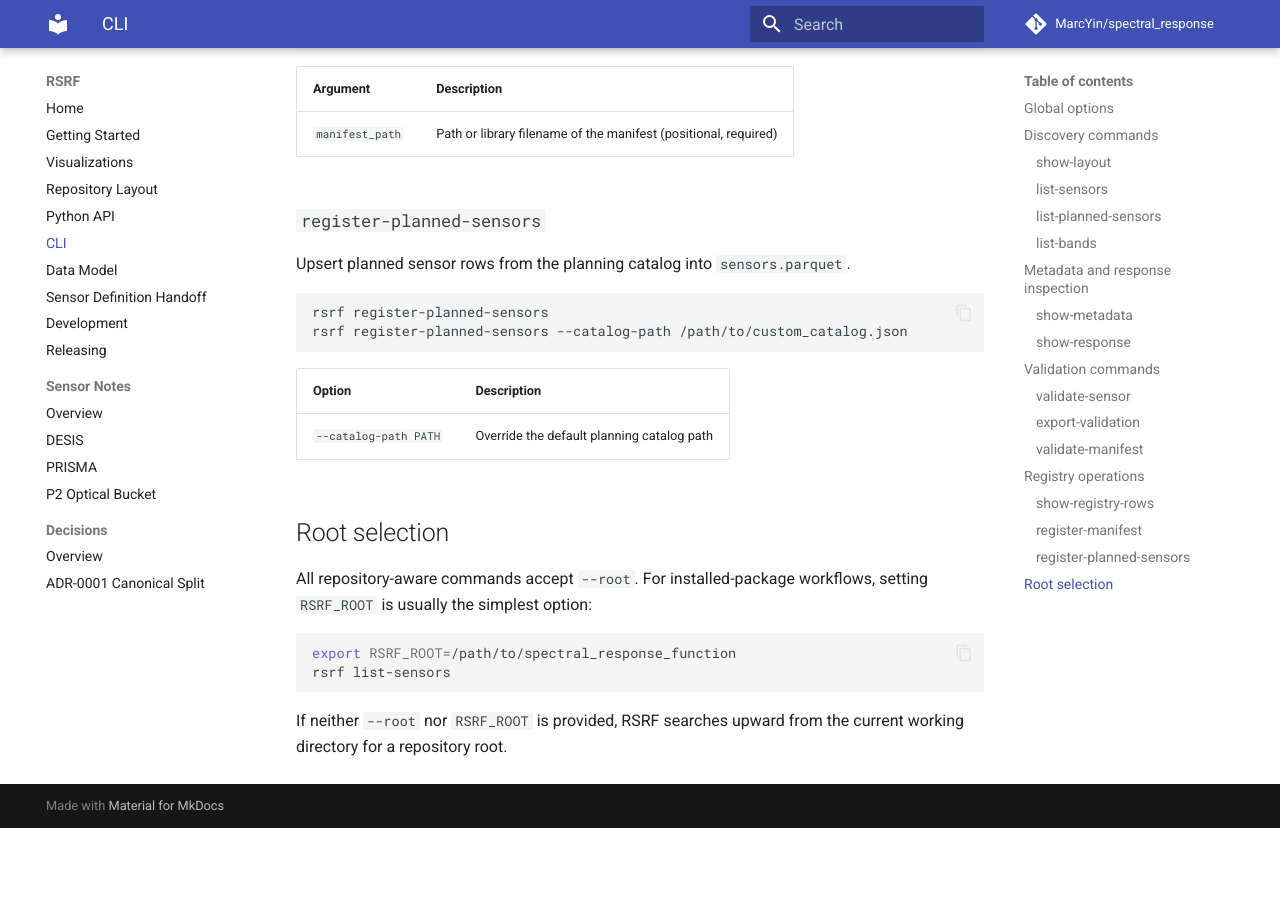
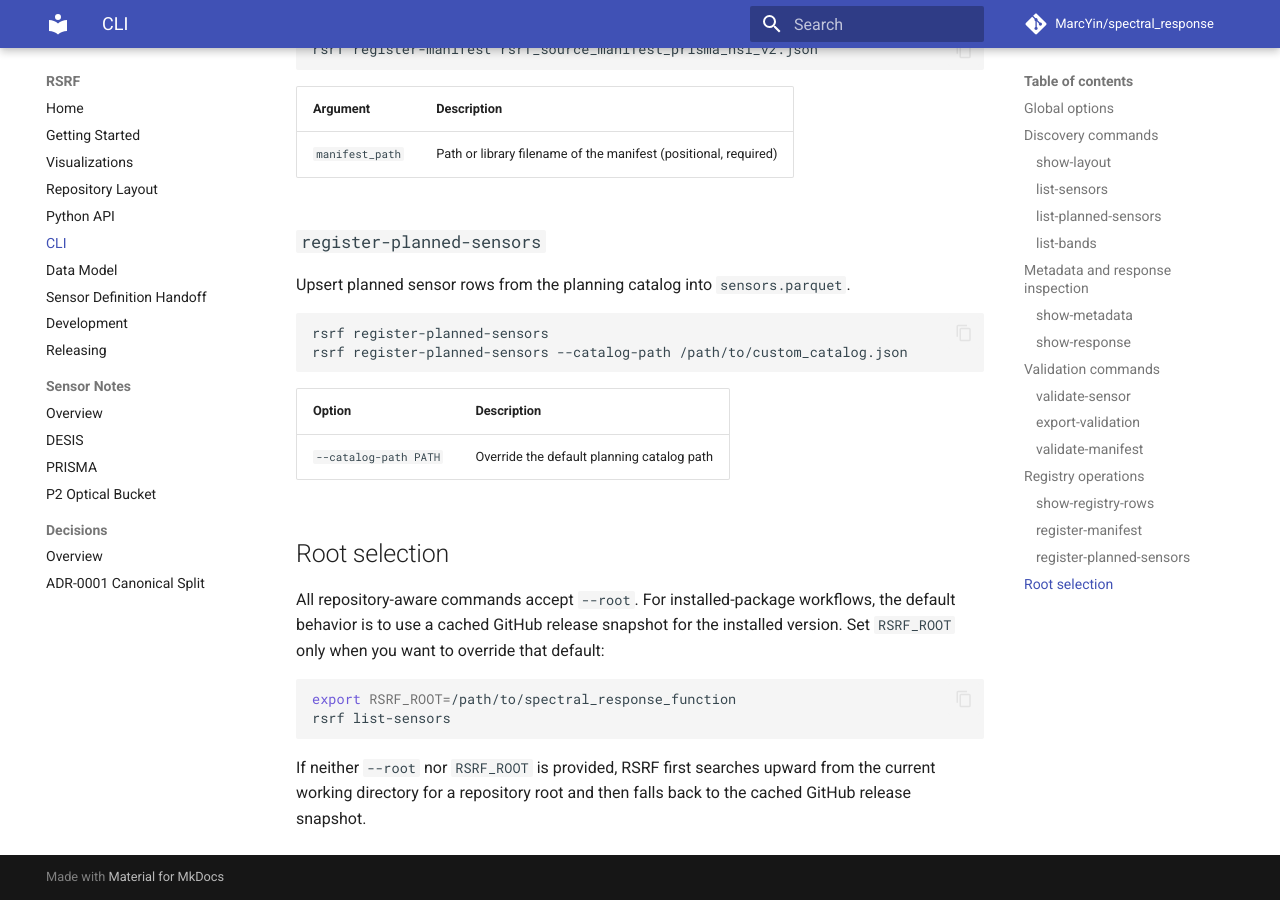
Before and after one commit to MarcYin/spectral_response, an MkDocs documentation site: the page built from docs/cli.md, in a window 1280 px wide and 900 px high, scrolled down 3867 px. Built offline with MkDocs 1.6.1 and Material for MkDocs 9.7.7, drawn with Linux system fonts in a browser that asks for light colours; a script that is not in the unit is left out; comment, search, counter and statistics services are not loaded; before the commit the page ends 4695 px from its top, so only the background shows below that; some of the changed text lies outside the part shown.

Commit message:
docs: document default runtime data bootstrap
Update the README, getting-started guide, CLI reference, Python API notes, data model, index, and release guide to describe the new default root resolution behavior.

The docs now treat --root and RSRF_ROOT as explicit overrides while explaining that installed-package reads bootstrap cached GitHub-hosted response data on first use.

````diff
--- a/docs/cli.md
+++ b/docs/cli.md
@@ -7,7 +7,7 @@ The `rsrf` CLI is the main operator interface for repository inspection and QA.
 | Option | Description |
 |--------|-------------|
 | `--version` | Print the RSRF version and exit |
-| `--root PATH` | Repository root directory. Defaults to `RSRF_ROOT` or upward directory search |
+| `--root PATH` | Override the default root. By default RSRF uses `RSRF_ROOT`, a local repository checkout, or a cached GitHub release snapshot |
 
 ## Discovery commands
 
@@ -169,11 +169,11 @@ rsrf register-planned-sensors --catalog-path /path/to/custom_catalog.json
 
 ## Root selection
 
-All repository-aware commands accept `--root`. For installed-package workflows, setting `RSRF_ROOT` is usually the simplest option:
+All repository-aware commands accept `--root`. For installed-package workflows, the default behavior is to use a cached GitHub release snapshot for the installed version. Set `RSRF_ROOT` only when you want to override that default:
 
 ```bash
 export RSRF_ROOT=/path/to/spectral_response_function
 rsrf list-sensors
 ```
 
-If neither `--root` nor `RSRF_ROOT` is provided, RSRF searches upward from the current working directory for a repository root.
+If neither `--root` nor `RSRF_ROOT` is provided, RSRF first searches upward from the current working directory for a repository root and then falls back to the cached GitHub release snapshot.
````
Also changed, not shown: README.md (+8 -5 lines), docs/data-model.md (+1 -0 lines), docs/getting-started.md (+3 -2 lines), docs/index.md (+1 -1 lines), docs/python-api.md (+1 -1 lines), docs/releasing.md (+2 -2 lines).
